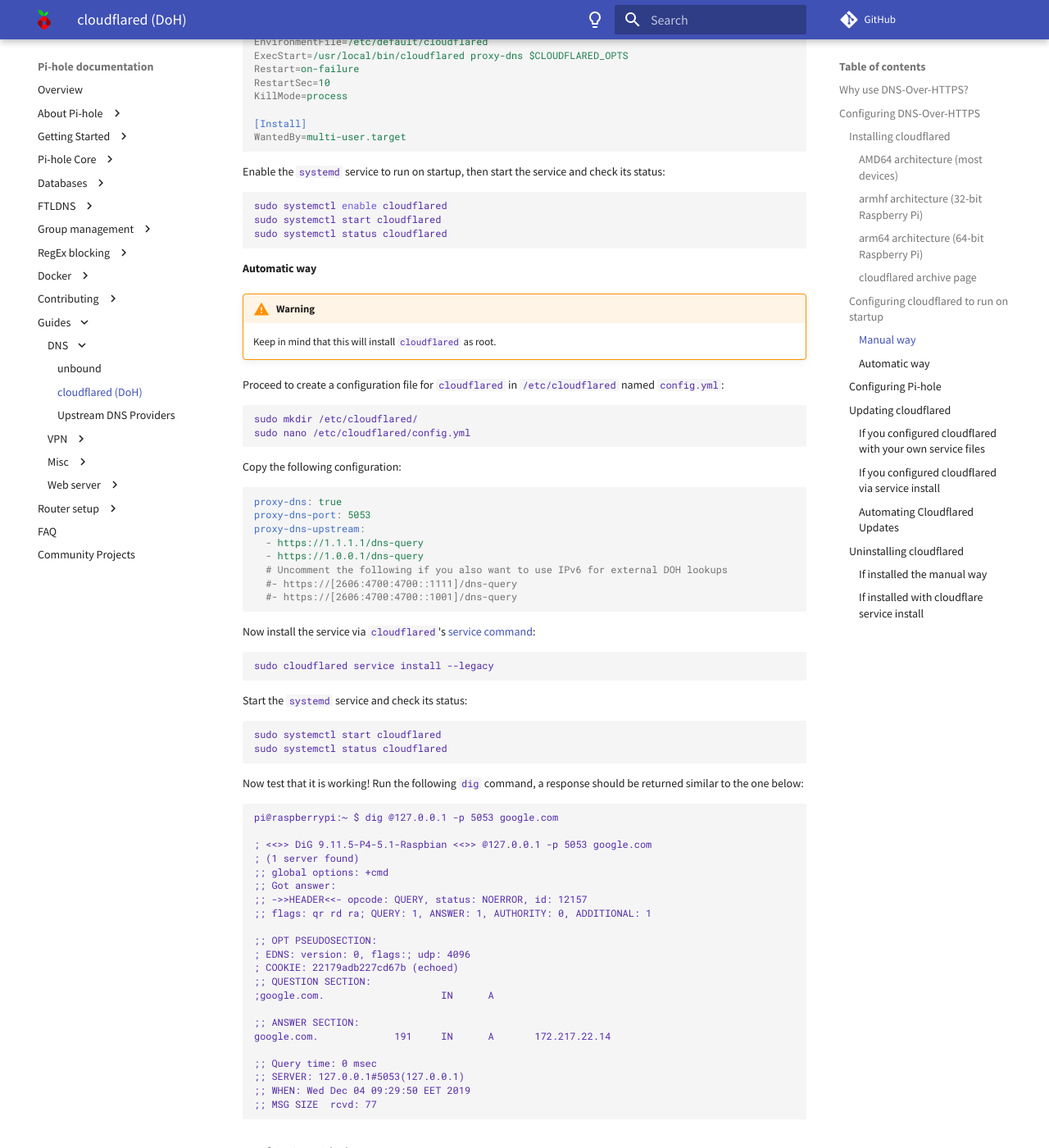
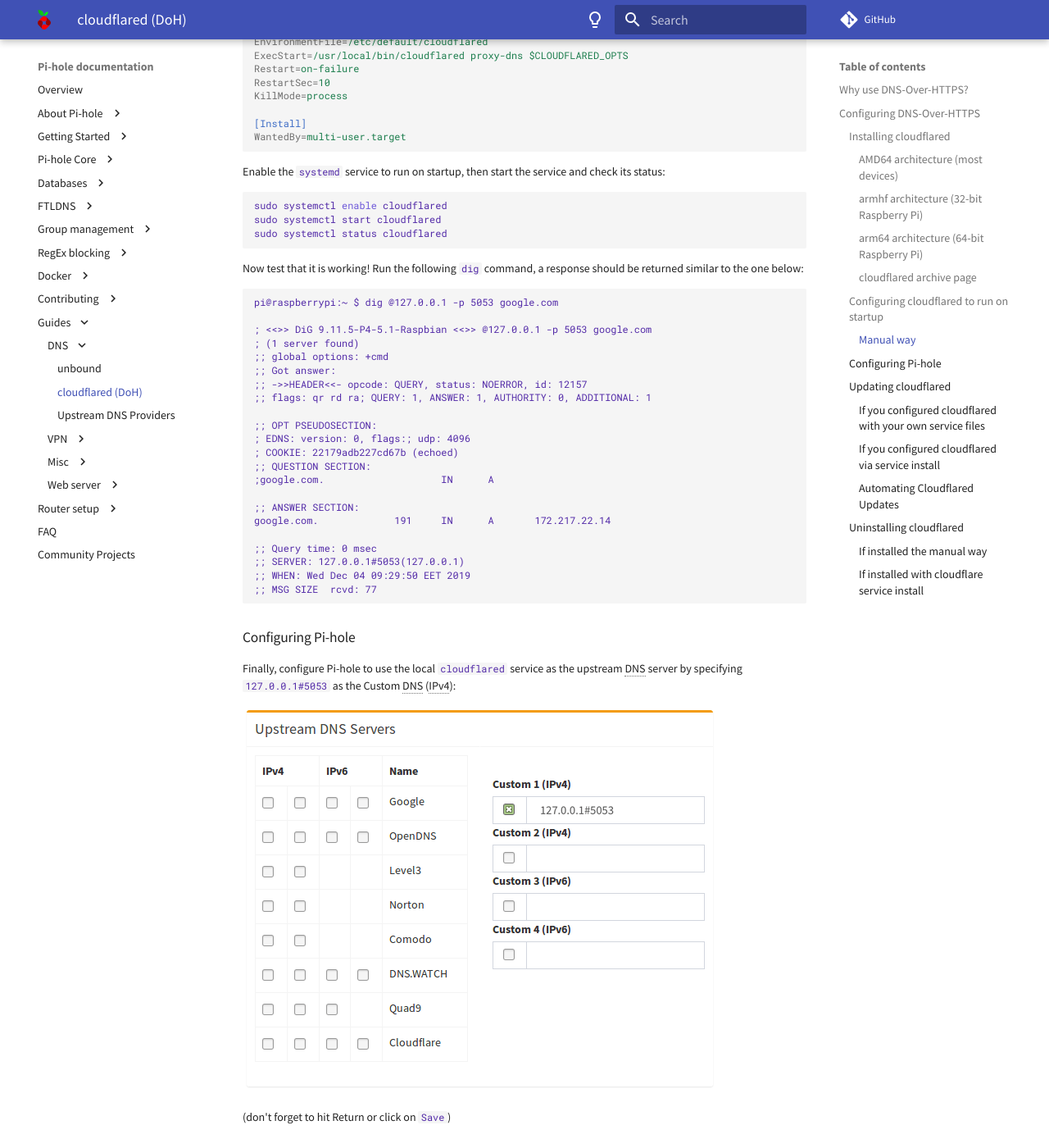
Before and after one commit to pi-hole/docs, an MkDocs documentation site: the page built from docs/guides/dns/cloudflared.md, in a window 1280 px wide and 1400 px high, scrolled down 2282 px. Shown: the whole window at 82% size. Built offline with MkDocs 1.6.1 and Material for MkDocs 9.7.7, drawn with Linux system fonts in a browser that asks for light colours; comment, search, counter and statistics services are not loaded.

Commit message:
Remove the automatic cloudflared section as the legacy flag as been removed

````diff
--- a/docs/guides/dns/cloudflared.md
+++ b/docs/guides/dns/cloudflared.md
@@ -125,46 +125,6 @@
 sudo systemctl status cloudflared
 ```
 
-#### Automatic way
-
-<!-- markdownlint-disable code-block-style -->
-!!! warning
-    Keep in mind that this will install `cloudflared` as root.
-<!-- markdownlint-enable code-block-style -->
-
-Proceed to create a configuration file for `cloudflared` in `/etc/cloudflared` named `config.yml`:
-
-```bash
-sudo mkdir /etc/cloudflared/
-sudo nano /etc/cloudflared/config.yml
-```
-
-Copy the following configuration:
-
-```yaml
-proxy-dns: true
-proxy-dns-port: 5053
-proxy-dns-upstream:
-  - https://1.1.1.1/dns-query
-  - https://1.0.0.1/dns-query
-  # Uncomment the following if you also want to use IPv6 for external DOH lookups
-  #- https://[2606:4700:4700::1111]/dns-query
-  #- https://[2606:4700:4700::1001]/dns-query
-```
-
-Now install the service via `cloudflared`'s [service command](https://developers.cloudflare.com/argo-tunnel/reference/arguments/#service-command):
-
-```bash
-sudo cloudflared service install --legacy
-```
-
-Start the `systemd` service and check its status:
-
-```bash
-sudo systemctl start cloudflared
-sudo systemctl status cloudflared
-```
-
 Now test that it is working! Run the following `dig` command, a response should be returned similar to the one below:
 
 ```text
````
